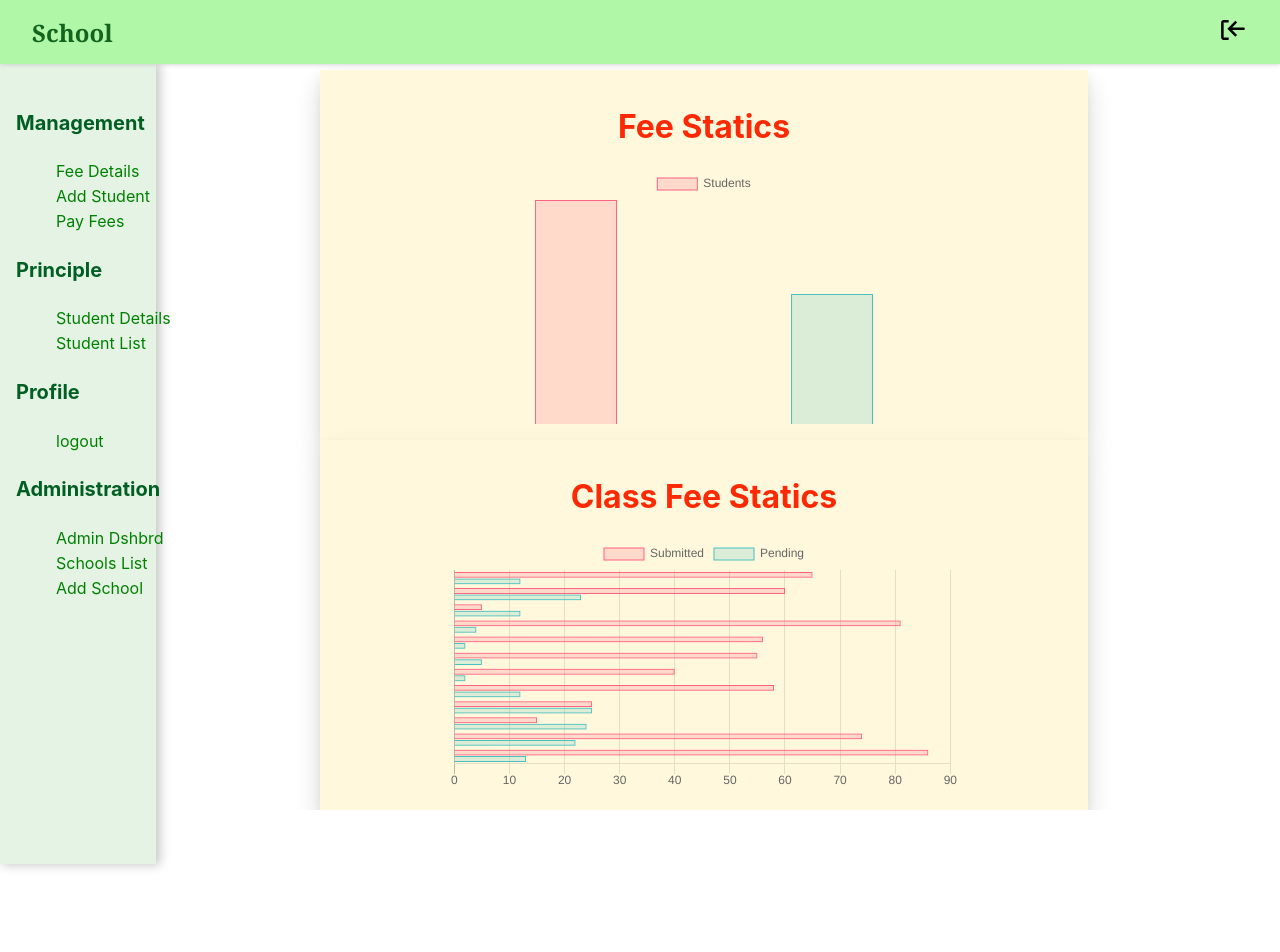
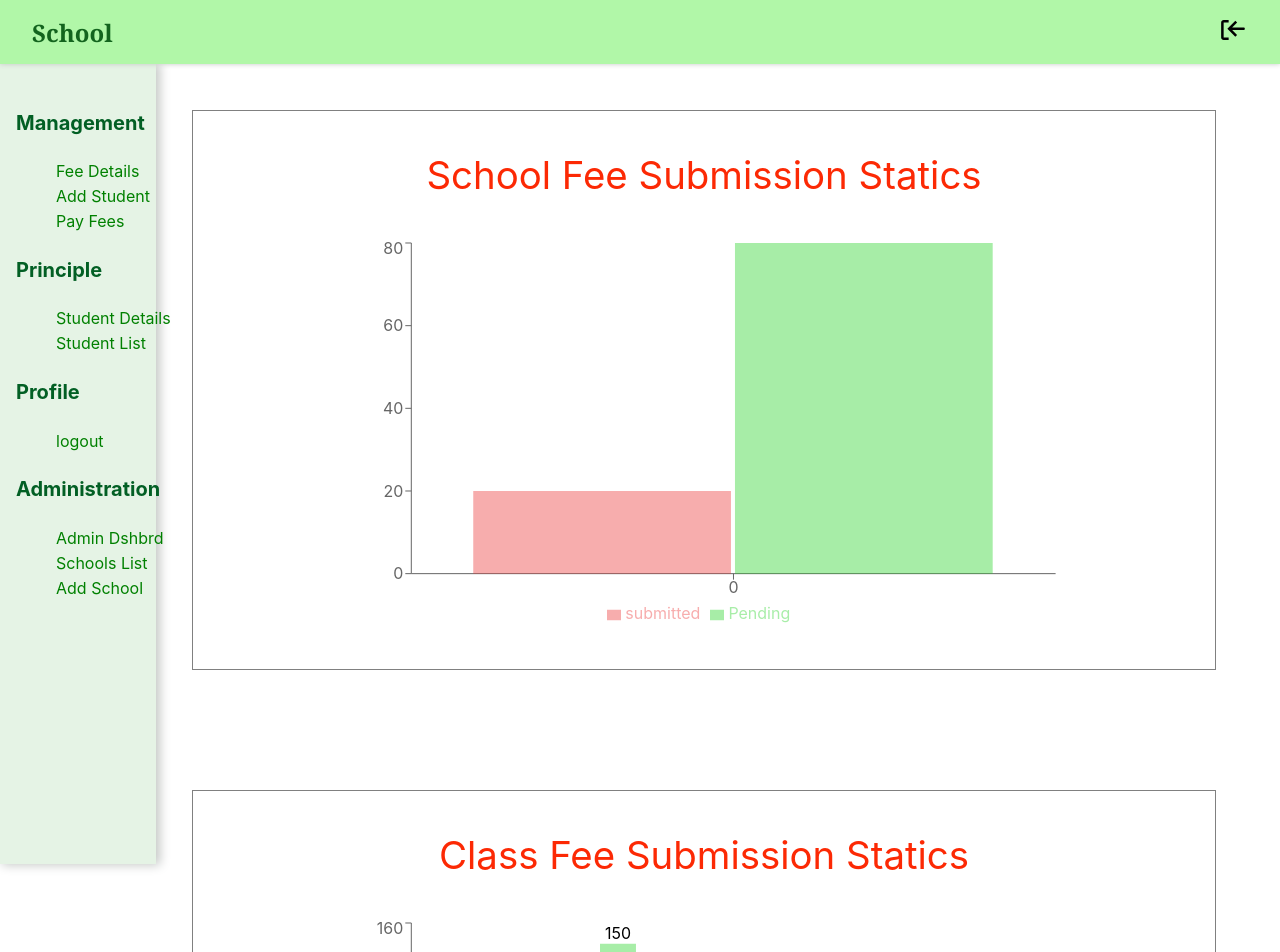
Before and after one commit to Shivamgulia/School, a Next.js app: page /feedetails in a window 1280 px wide. Shown: the top 952 px of the page. Before the commit the page ends 810 px from the top, so only its background shows below. Built offline with nearby package versions, Linux system fonts and the light colour scheme; a web font is replaced by a local one.

Commit message:
charts changes

```diff
--- a/pages/feedetails/index.js
+++ b/pages/feedetails/index.js
@@ -5,6 +5,8 @@ import Layout2 from '../../components/Layout/Layout2/Layout2';
 import FeeGraph from '../../components/Main/Fees/FeeGraph';
 
 import ClassGraph from '../../components/Main/Fees/ClassGraph';
+import ClassChart from '../../components/Main/Fees/ClassChart';
+import FeeChart from '../../components/Main/Fees/FeeChart';
 
 export default function FeeDetails() {
   return (
@@ -20,8 +22,8 @@ export default function FeeDetails() {
             'margin-top': '30px',
           }}
         >
-          <FeeGraph />
-          <ClassGraph />
+          <FeeChart />
+          <ClassChart />
         </div>
       </Layout2>
     </Fragment>
```
